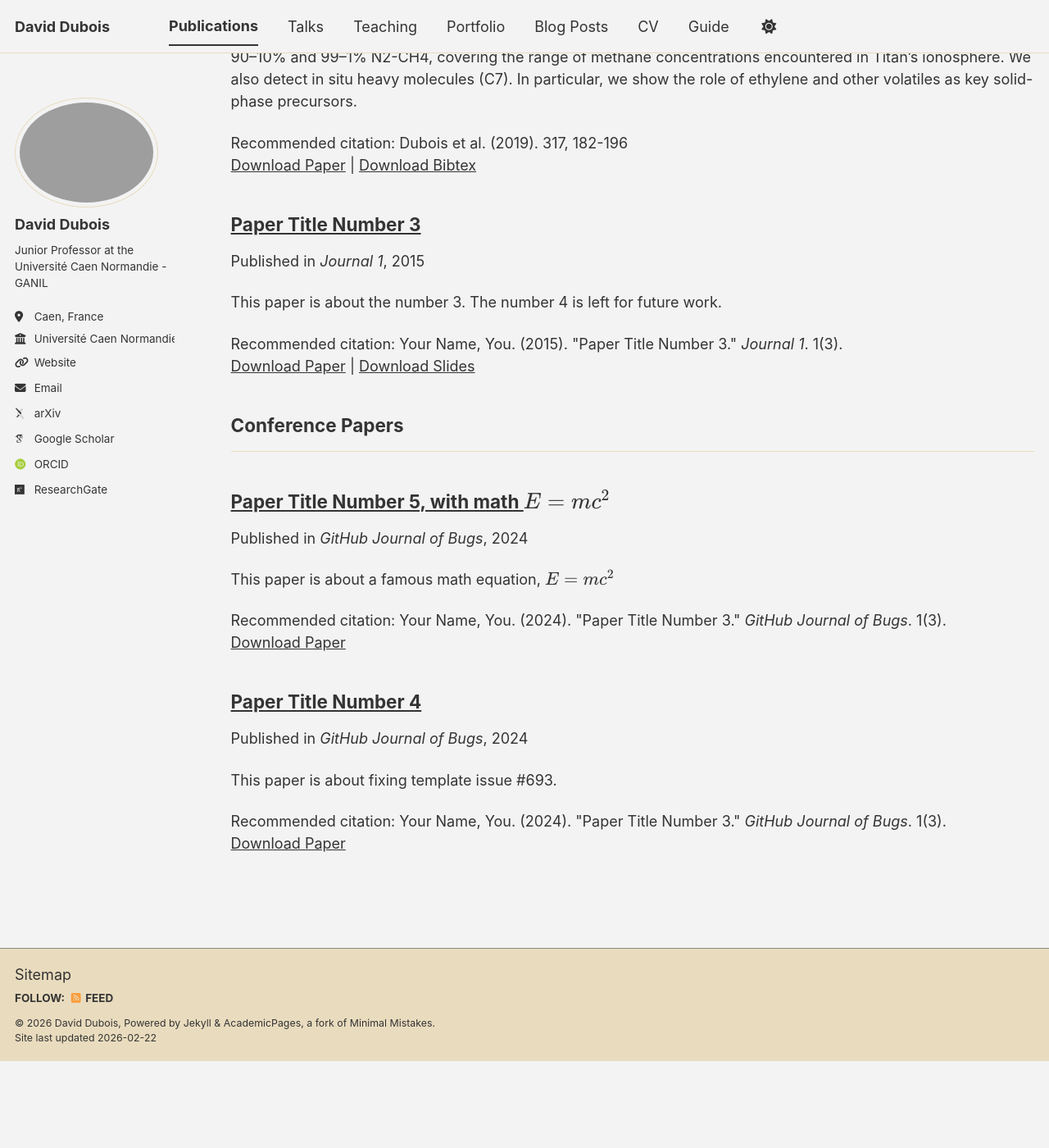
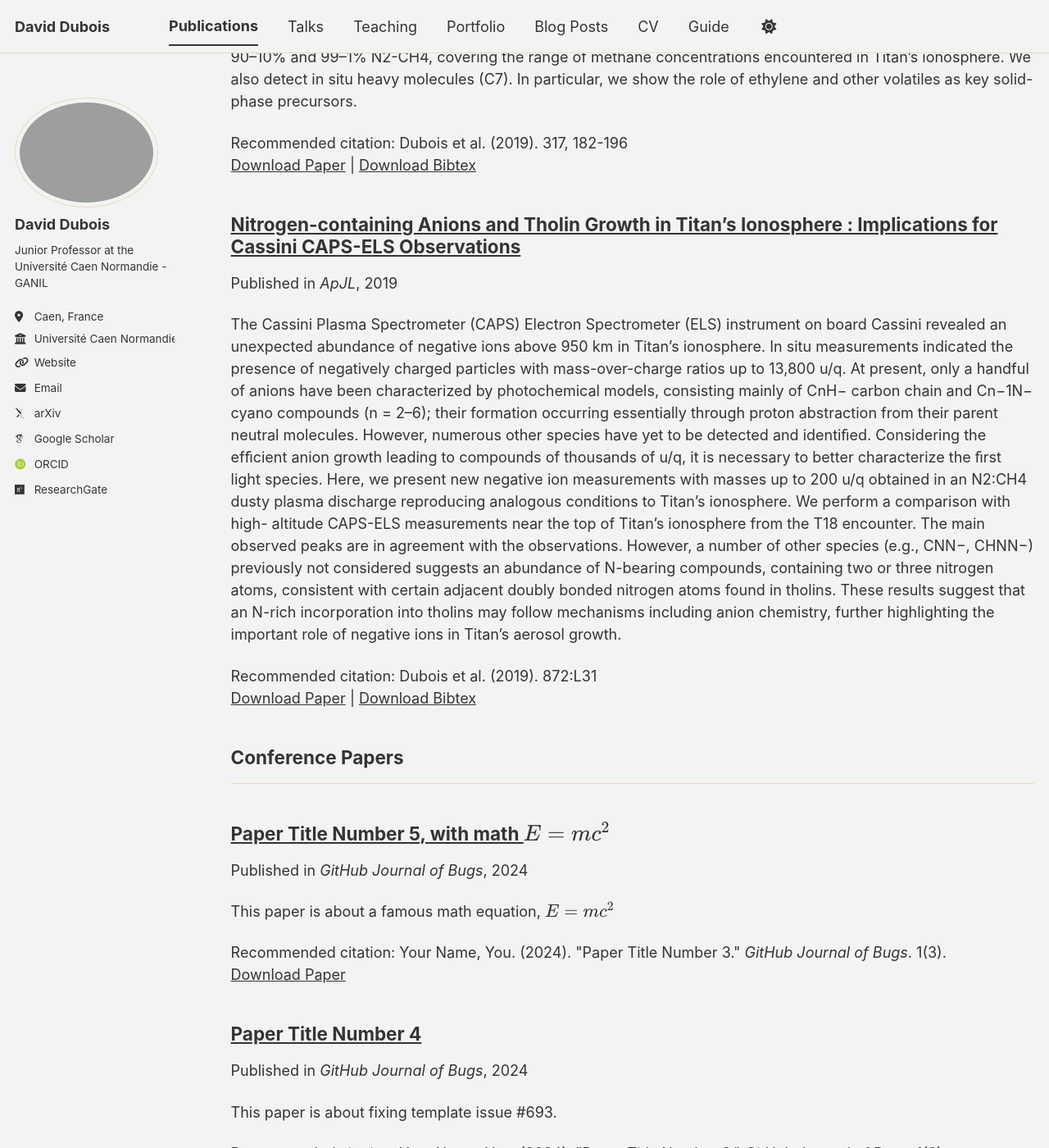
Before and after one commit to daviddubois5/daviddubois, a Jekyll site: the page built from _pages/publications.html, in a window 1280 px wide and 1400 px high, scrolled down 1400 px. Shown: the whole window at 82% size. Built offline with Jekyll 4.4.1, drawn with Linux system fonts in a browser that asks for light colours; some web fonts are replaced; a script bundle is joined from its source files by our own code; library files that are not in the unit come from our copies; before the commit the page ends 2694 px from its top, so only the background shows below that.

Commit message:
Update 2015-10-01-paper-title-number-3.md

```diff
--- a/_publications/2015-10-01-paper-title-number-3.md
+++ b/_publications/2015-10-01-paper-title-number-3.md
@@ -1,14 +1,27 @@
 ---
-title: "Paper Title Number 3"
+title: "Nitrogen-containing Anions and Tholin Growth in Titan’s Ionosphere : Implications for Cassini CAPS-ELS Observations"
 collection: publications
 category: manuscripts
-permalink: /publication/2015-10-01-paper-title-number-3
-excerpt: 'This paper is about the number 3. The number 4 is left for future work.'
-date: 2015-10-01
-venue: 'Journal 1'
-slidesurl: 'https://academicpages.github.io/files/slides3.pdf'
-paperurl: 'https://academicpages.github.io/files/paper3.pdf'
-citation: 'Your Name, You. (2015). &quot;Paper Title Number 3.&quot; <i>Journal 1</i>. 1(3).'
+permalink: /publication/2010-10-01-paper-title-number-2
+date: 2019-01-01
+venue: 'ApJL'
+paperurl: 'https://daviddubois5.github.io/daviddubois/files/Dubois_2019_ApJL_872_L31.pdf'
+bibtexurl: 'https://daviddubois5.github.io/daviddubois/files/export-bibtex3.bib'
+citation: 'Dubois et al. (2019). 872:L31'
 ---
 
-The contents above will be part of a list of publications, if the user clicks the link for the publication than the contents of section will be rendered as a full page, allowing you to provide more information about the paper for the reader. When publications are displayed as a single page, the contents of the above "citation" field will automatically be included below this section in a smaller font.
+The Cassini Plasma Spectrometer (CAPS) Electron Spectrometer (ELS) instrument on board Cassini revealed an
+unexpected abundance of negative ions above 950 km in Titan’s ionosphere. In situ measurements indicated the
+presence of negatively charged particles with mass-over-charge ratios up to 13,800 u/q. At present, only a handful
+of anions have been characterized by photochemical models, consisting mainly of CnH− carbon chain and Cn−1N−
+cyano compounds (n = 2–6); their formation occurring essentially through proton abstraction from their parent
+neutral molecules. However, numerous other species have yet to be detected and identiﬁed. Considering the
+efﬁcient anion growth leading to compounds of thousands of u/q, it is necessary to better characterize the ﬁrst light
+species. Here, we present new negative ion measurements with masses up to 200 u/q obtained in an N2:CH4 dusty
+plasma discharge reproducing analogous conditions to Titan’s ionosphere. We perform a comparison with high-
+altitude CAPS-ELS measurements near the top of Titan’s ionosphere from the T18 encounter. The main observed
+peaks are in agreement with the observations. However, a number of other species (e.g., CNN−, CHNN−)
+previously not considered suggests an abundance of N-bearing compounds, containing two or three nitrogen
+atoms, consistent with certain adjacent doubly bonded nitrogen atoms found in tholins. These results suggest that
+an N-rich incorporation into tholins may follow mechanisms including anion chemistry, further highlighting the
+important role of negative ions in Titan’s aerosol growth.
```
